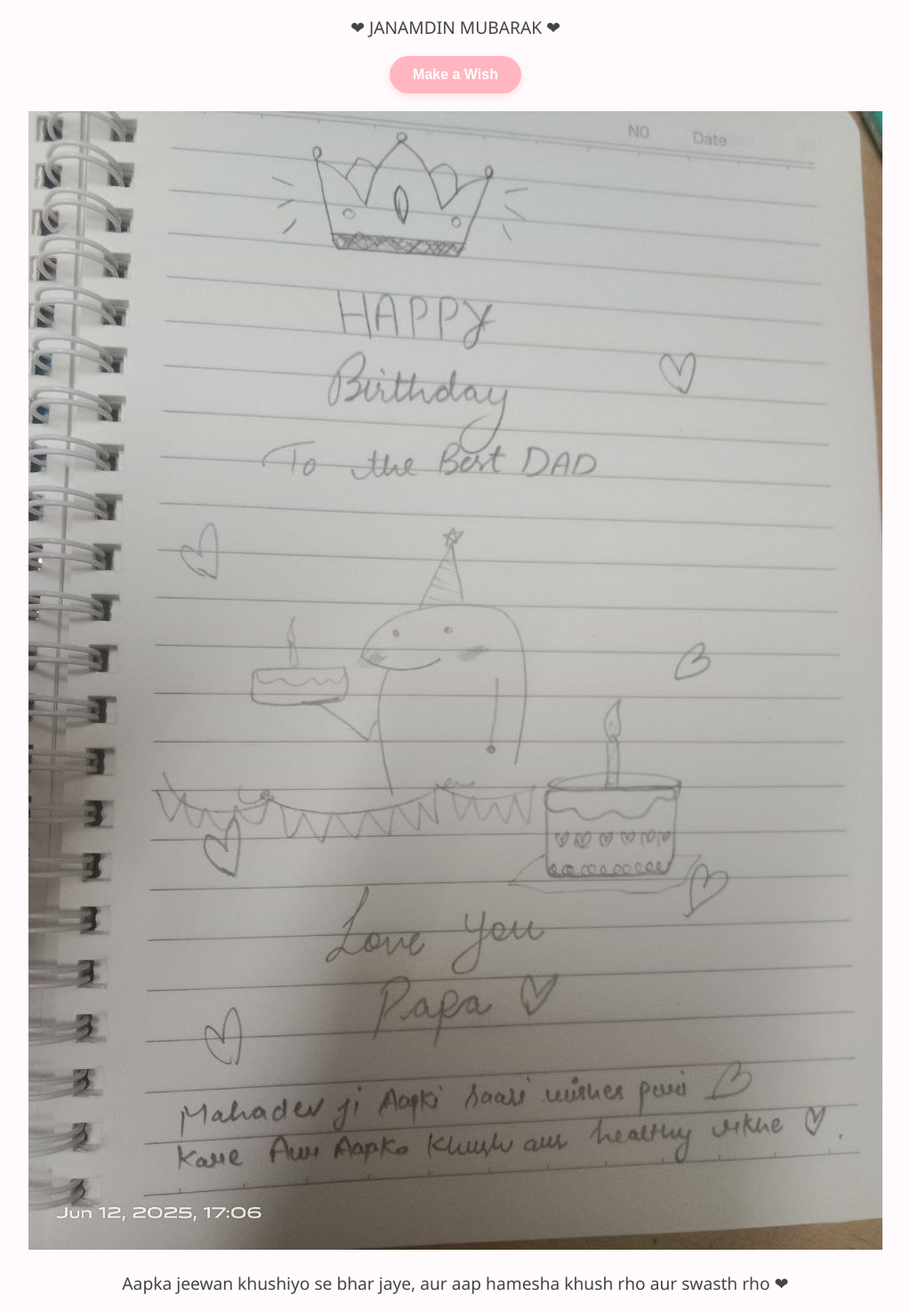
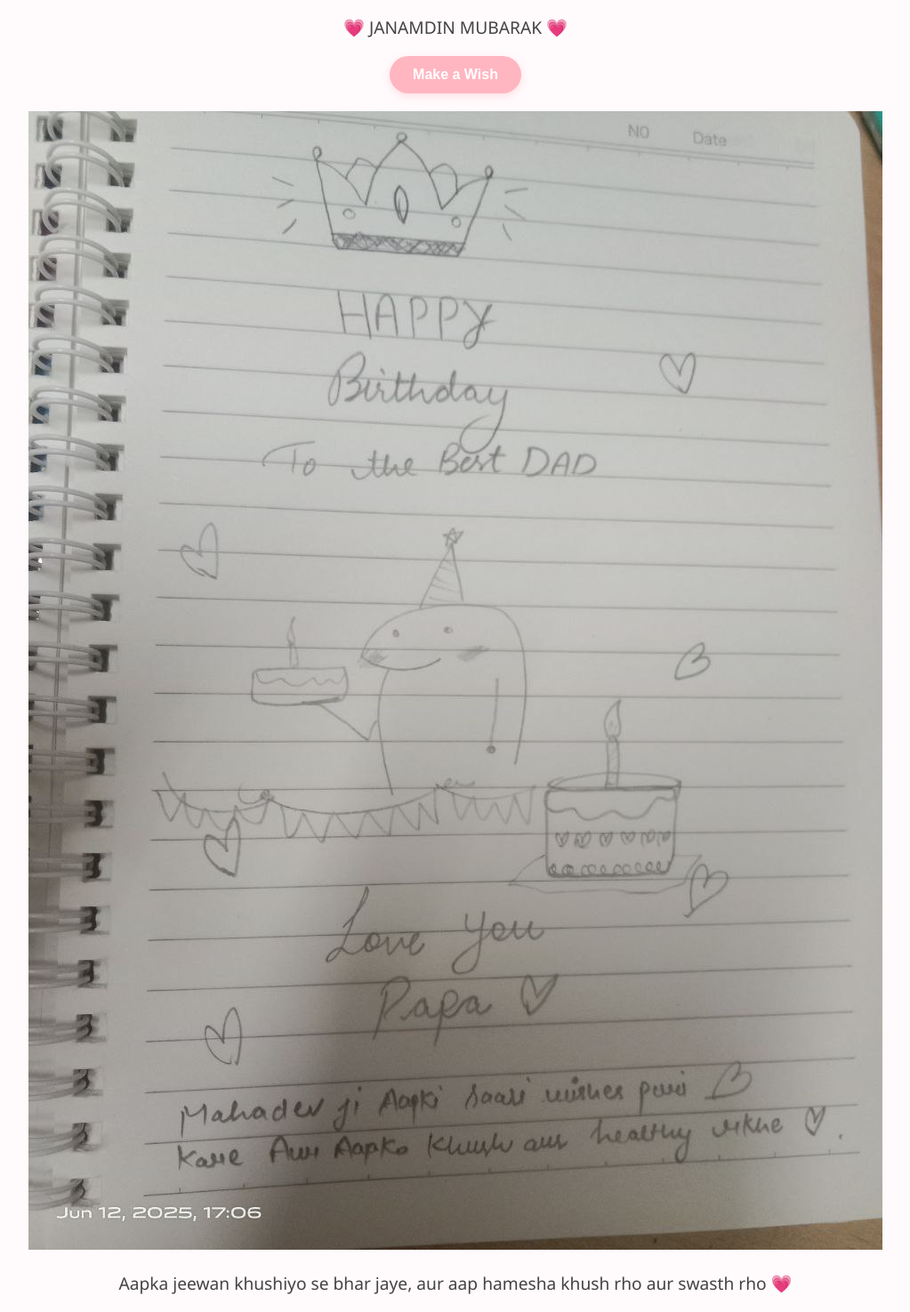
Before and after one commit to Manisha-SharmaMS/papa-birthday, a plain HTML site: page surprise.html in a window 1280 px wide. Shown: the part 180-1655 px from the top of the page at 89% size, without its empty margins (128-1151 px from the left). Drawn offline with Linux system fonts and the light colour scheme.

Commit message:
Update surprise.html

```diff
--- a/surprise.html
+++ b/surprise.html
@@ -10,7 +10,7 @@
 
 <div class="container">
   <h1>♥ Happy Birthday ji Papa ♥</h1>
-  <p>❤ JANAMDIN MUBARAK ❤</p>
+  <p>💗 JANAMDIN MUBARAK 💗</p>
 
   <button id="wishBtn">Make a Wish</button>
 
@@ -23,7 +23,7 @@
 <canvas id="glitterCanvas"></canvas>
 <div class="Image">
   <img src="imgs/cakes.jpg" alt="Birthday Cake" class="main-img" />
-  <p class="caption">Aapka jeewan khushiyo se bhar jaye, aur aap hamesha khush rho aur swasth rho ❤</p>
+  <p class="caption">Aapka jeewan khushiyo se bhar jaye, aur aap hamesha khush rho aur swasth rho 💗</p>
 </div>
 <script src="surprise.js"></script>
 
```
